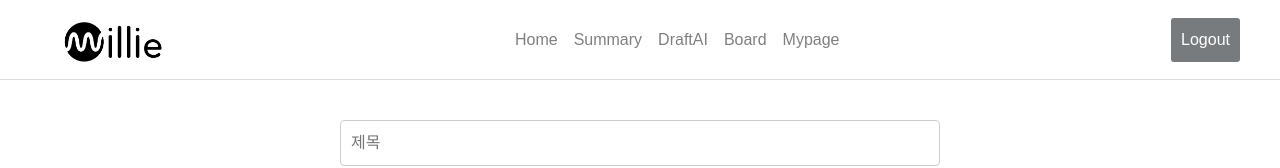
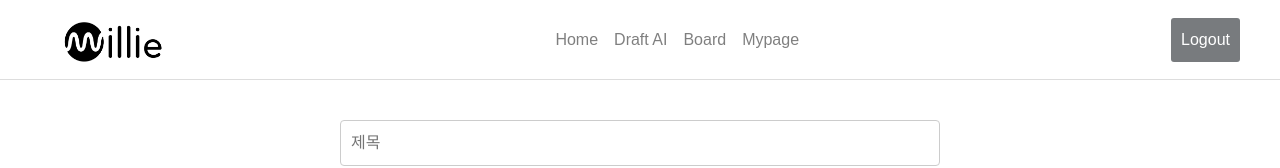
Before and after one commit to kt-bigproject30/front, a React (Create React App) app: page /board/new in a window 1280 px wide. Shown: the top 168 px of the page. Built offline with nearby package versions, Linux system fonts and the light colour scheme; sample sign-in values are in the browser's storage; a web font is replaced by a local one.

Commit message:
게시판 이미지 크기 조정, 네브바 수정

```diff
--- a/src/component/navbar.jsx
+++ b/src/component/navbar.jsx
@@ -52,14 +52,14 @@ const Navbar = () => {
             </li>
             <li className="nav-item">
               <Link className="nav-link" to="/summary">
-                Summary
+                Draft AI
               </Link>
             </li>
-            <li className="nav-item">
+            {/* <li className="nav-item">
               <Link className="nav-link" to="/draftai">
                 DraftAI
               </Link>
-            </li>
+            </li> */}
             <li className="nav-item">
               <Link className="nav-link" to="/board">
                 Board
@@ -99,14 +99,14 @@ const Navbar = () => {
             </li>
             <li className="nav-item">
               <Link className="nav-link" to="/summary" onClick={toggleSidebar}>
-                Summary
+                Draft AI
               </Link>
             </li>
-            <li className="nav-item">
+            {/* <li className="nav-item">
               <Link className="nav-link" to="/draftai" onClick={toggleSidebar}>
                 DraftAI
               </Link>
-            </li>
+            </li> */}
             <li className="nav-item">
               <Link className="nav-link" to="/board" onClick={toggleSidebar}>
                 Board
--- a/src/css/board_write.css
+++ b/src/css/board_write.css
@@ -52,3 +52,13 @@
 .btn-submit:hover {
   background-color: #0056b3;
 }
+
+.preview-image{
+  color: lightgray;
+  width: 70%;
+  height: 70%;
+  background-image: none;
+  background-size: 100% 100%; /* Scale the background image to fit the container */
+  background-position: center; /* Center the background image */
+  background-repeat: no-repeat;
+}
```
